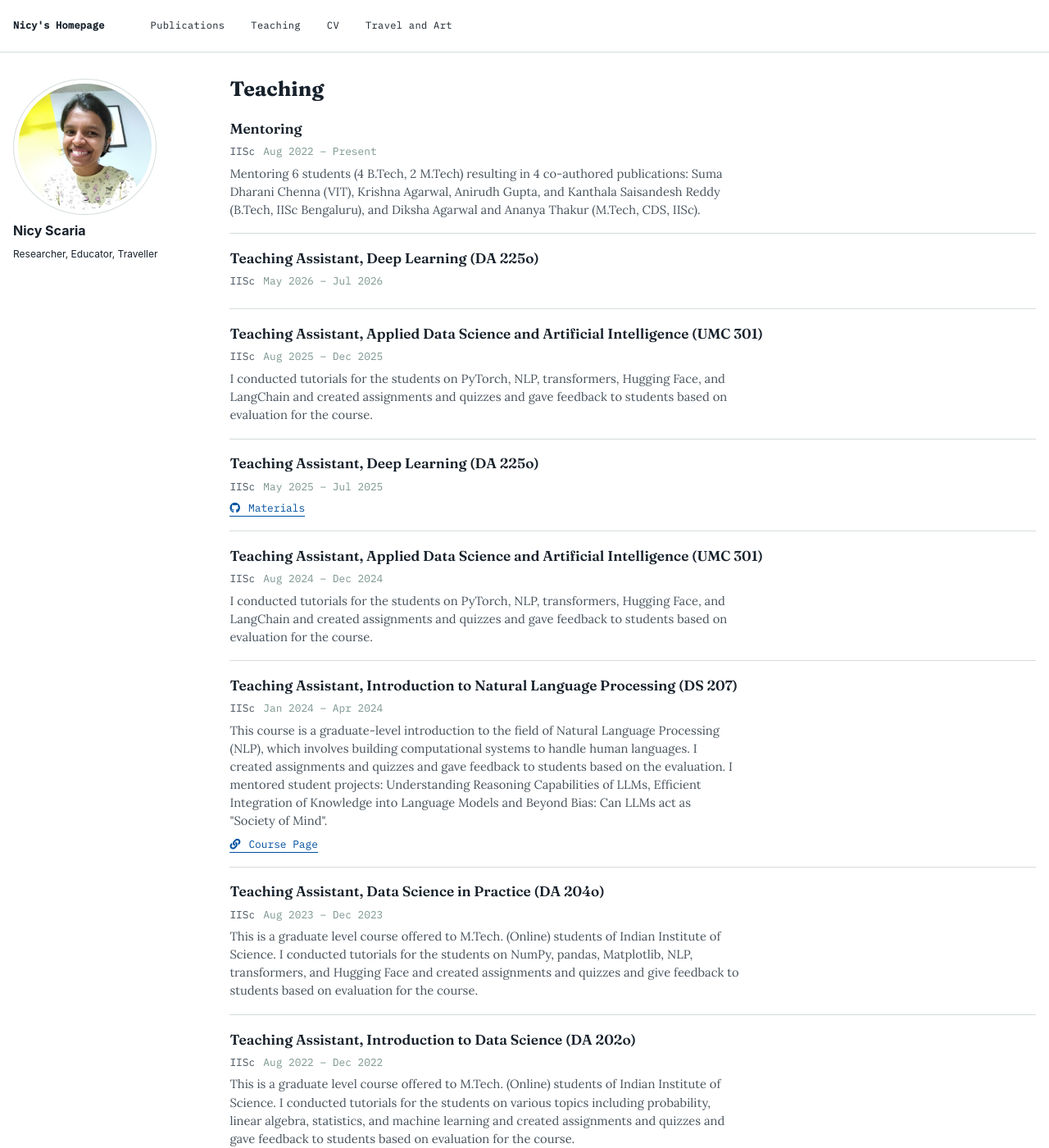
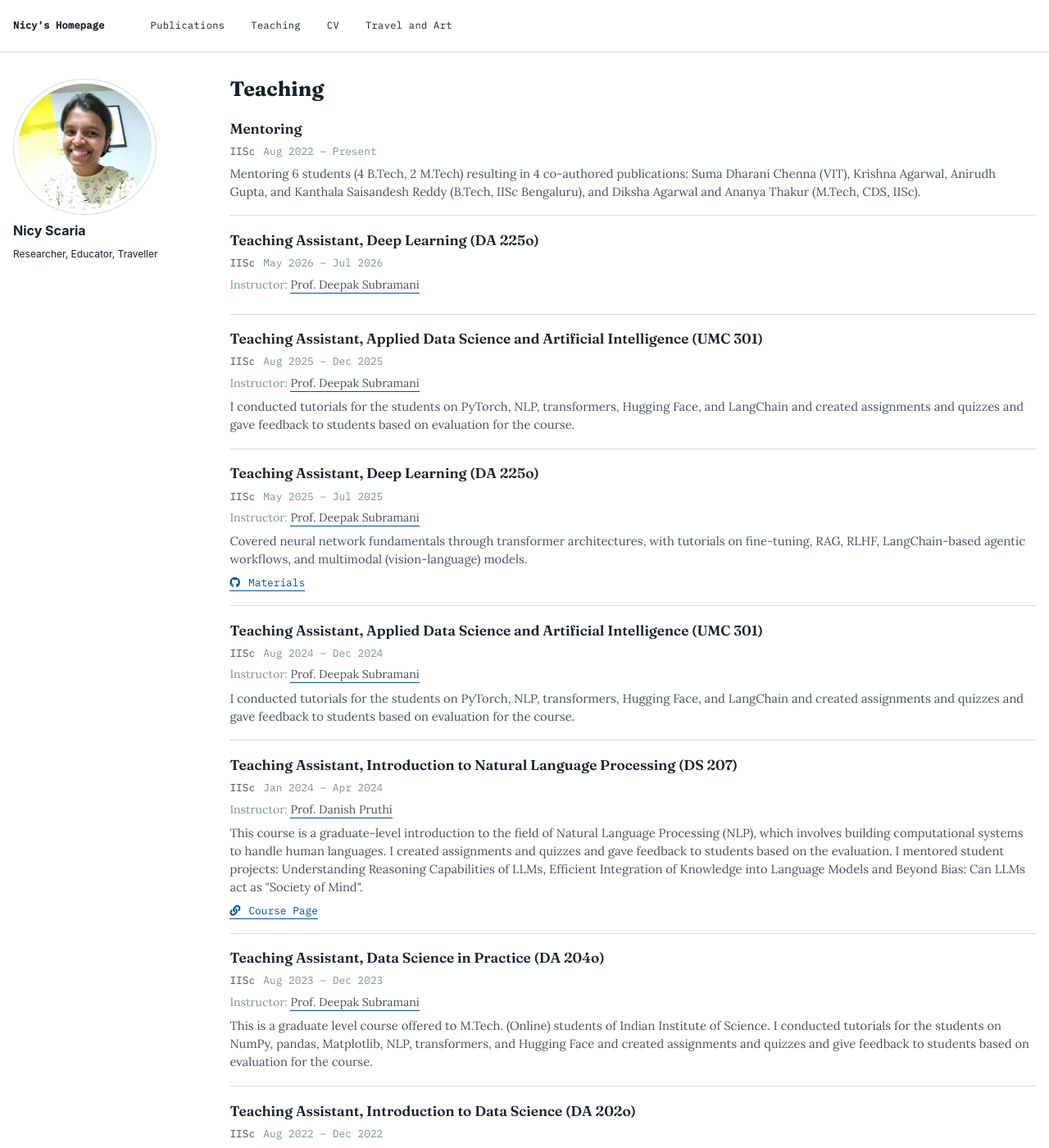
Before and after one commit to nicyscaria/nicyscaria.github.io, a Jekyll site: the page built from _pages/teaching.md, in a window 1280 px wide and 1400 px high. Shown: the whole window at 82% size. Built offline with Jekyll 4.4.1, drawn with Linux system fonts in a browser that asks for light colours; some of the changed text lies outside the part shown.

Commit message:
Update teaching
- Added more details to the teaching page.
- Modified the layout

```diff
--- a/_pages/teaching.md
+++ b/_pages/teaching.md
@@ -18,29 +18,35 @@ author_profile: true
 <article class="teach-entry">
   <h3 class="teach-entry__title">Teaching Assistant, Deep Learning (DA 225o)</h3>
   <p class="teach-entry__meta"><span class="teach-entry__org">IISc</span><span>May 2026 &ndash; Jul 2026</span></p>
+  <p class="teach-entry__instructor">Instructor: <a href="https://deepaksubramani.in/">Prof. Deepak Subramani</a></p>
 </article>
 
 <article class="teach-entry">
   <h3 class="teach-entry__title">Teaching Assistant, Applied Data Science and Artificial Intelligence (UMC 301)</h3>
   <p class="teach-entry__meta"><span class="teach-entry__org">IISc</span><span>Aug 2025 &ndash; Dec 2025</span></p>
+  <p class="teach-entry__instructor">Instructor: <a href="https://deepaksubramani.in/">Prof. Deepak Subramani</a></p>
   <p class="teach-entry__desc">I conducted tutorials for the students on PyTorch, NLP, transformers, Hugging Face, and LangChain and created assignments and quizzes and gave feedback to students based on evaluation for the course.</p>
 </article>
 
 <article class="teach-entry">
   <h3 class="teach-entry__title">Teaching Assistant, Deep Learning (DA 225o)</h3>
   <p class="teach-entry__meta"><span class="teach-entry__org">IISc</span><span>May 2025 &ndash; Jul 2025</span></p>
+  <p class="teach-entry__instructor">Instructor: <a href="https://deepaksubramani.in/">Prof. Deepak Subramani</a></p>
+  <p class="teach-entry__desc">Covered neural network fundamentals through transformer architectures, with tutorials on fine-tuning, RAG, RLHF, LangChain-based agentic workflows, and multimodal (vision-language) models.</p>
   <p class="teach-entry__links"><a href="https://github.com/quest-lab-iisc/da-225o-deep-learning"><i class="fab fa-github" aria-hidden="true"></i> Materials</a></p>
 </article>
 
 <article class="teach-entry">
   <h3 class="teach-entry__title">Teaching Assistant, Applied Data Science and Artificial Intelligence (UMC 301)</h3>
   <p class="teach-entry__meta"><span class="teach-entry__org">IISc</span><span>Aug 2024 &ndash; Dec 2024</span></p>
+  <p class="teach-entry__instructor">Instructor: <a href="https://deepaksubramani.in/">Prof. Deepak Subramani</a></p>
   <p class="teach-entry__desc">I conducted tutorials for the students on PyTorch, NLP, transformers, Hugging Face, and LangChain and created assignments and quizzes and gave feedback to students based on evaluation for the course.</p>
 </article>
 
 <article class="teach-entry">
   <h3 class="teach-entry__title">Teaching Assistant, Introduction to Natural Language Processing (DS 207)</h3>
   <p class="teach-entry__meta"><span class="teach-entry__org">IISc</span><span>Jan 2024 &ndash; Apr 2024</span></p>
+  <p class="teach-entry__instructor">Instructor: <a href="https://danishpruthi.com/">Prof. Danish Pruthi</a></p>
   <p class="teach-entry__desc">This course is a graduate-level introduction to the field of Natural Language Processing (NLP), which involves building computational systems to handle human languages. I created assignments and quizzes and gave feedback to students based on the evaluation. I mentored student projects: Understanding Reasoning Capabilities of LLMs, Efficient Integration of Knowledge into Language Models and Beyond Bias: Can LLMs act as "Society of Mind".</p>
   <p class="teach-entry__links"><a href="https://danishpruthi.com/teaching/ds-jan-2024/"><i class="fas fa-link" aria-hidden="true"></i> Course Page</a></p>
 </article>
@@ -48,12 +54,14 @@ author_profile: true
 <article class="teach-entry">
   <h3 class="teach-entry__title">Teaching Assistant, Data Science in Practice (DA 204o)</h3>
   <p class="teach-entry__meta"><span class="teach-entry__org">IISc</span><span>Aug 2023 &ndash; Dec 2023</span></p>
+  <p class="teach-entry__instructor">Instructor: <a href="https://deepaksubramani.in/">Prof. Deepak Subramani</a></p>
   <p class="teach-entry__desc">This is a graduate level course offered to M.Tech. (Online) students of Indian Institute of Science. I conducted tutorials for the students on NumPy, pandas, Matplotlib, NLP, transformers, and Hugging Face and created assignments and quizzes and give feedback to students based on evaluation for the course.</p>
 </article>
 
 <article class="teach-entry">
   <h3 class="teach-entry__title">Teaching Assistant, Introduction to Data Science (DA 202o)</h3>
   <p class="teach-entry__meta"><span class="teach-entry__org">IISc</span><span>Aug 2022 &ndash; Dec 2022</span></p>
+  <p class="teach-entry__instructor">Instructor: <a href="https://deepaksubramani.in/">Prof. Deepak Subramani</a></p>
   <p class="teach-entry__desc">This is a graduate level course offered to M.Tech. (Online) students of Indian Institute of Science. I conducted tutorials for the students on various topics including probability, linear algebra, statistics, and machine learning and created assignments and quizzes and gave feedback to students based on evaluation for the course.</p>
 </article>
 
--- a/_sass/_teach-list.scss
+++ b/_sass/_teach-list.scss
@@ -31,11 +31,28 @@
     .teach-entry__org { color: $dark-gray; }
   }
 
+  &__instructor {
+    margin: 0 0 0.5em;
+    font-size: 0.88rem;
+    color: $gray;
+
+    a {
+      color: $dark-gray;
+      text-decoration: none;
+      border-bottom: 1px solid $accent-color;
+      padding-bottom: 1px;
+
+      &:hover {
+        color: $accent-color;
+        text-decoration: none;
+      }
+    }
+  }
+
   &__desc {
     margin: 0;
     font-size: 0.92rem;
     color: $dark-gray;
-    max-width: 68ch;
   }
 
   &__links {
```
